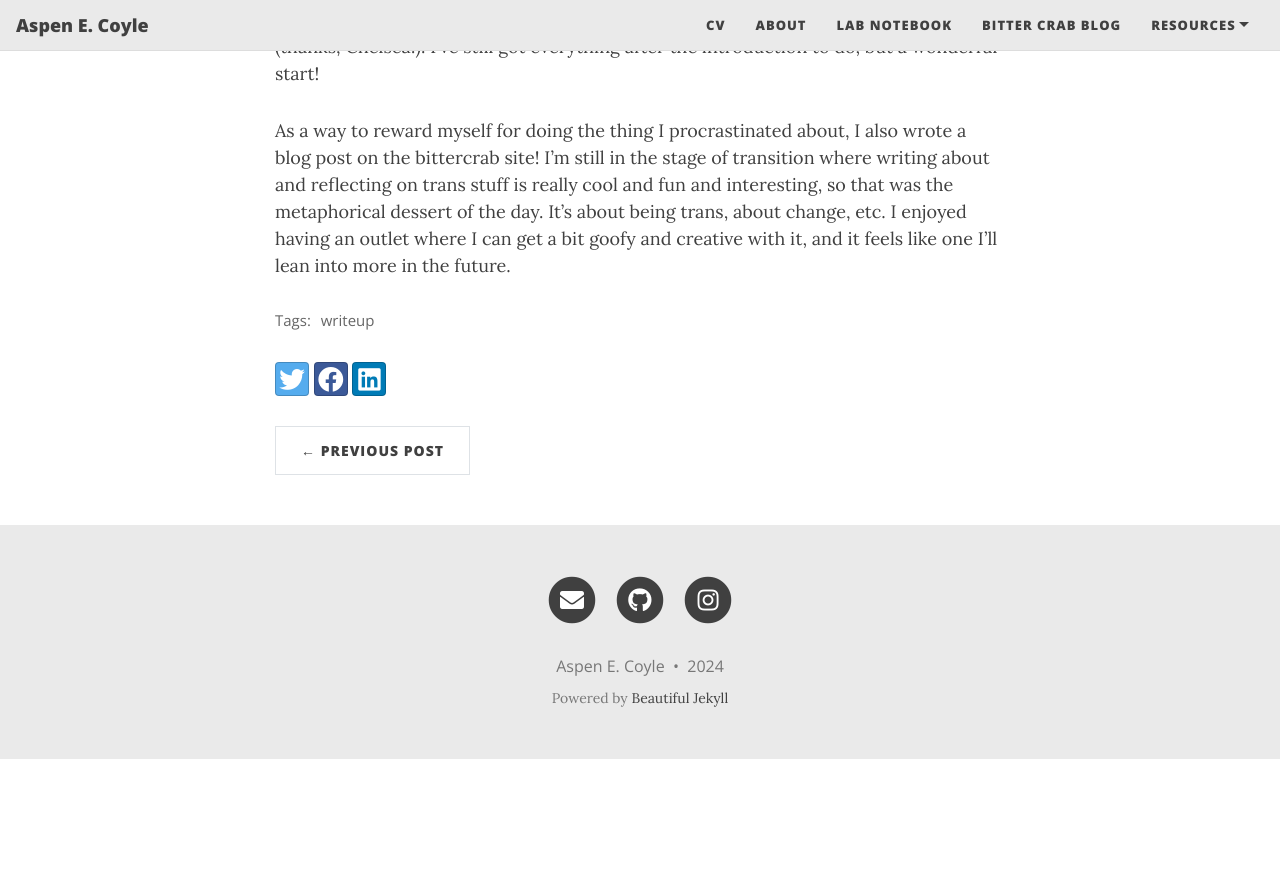
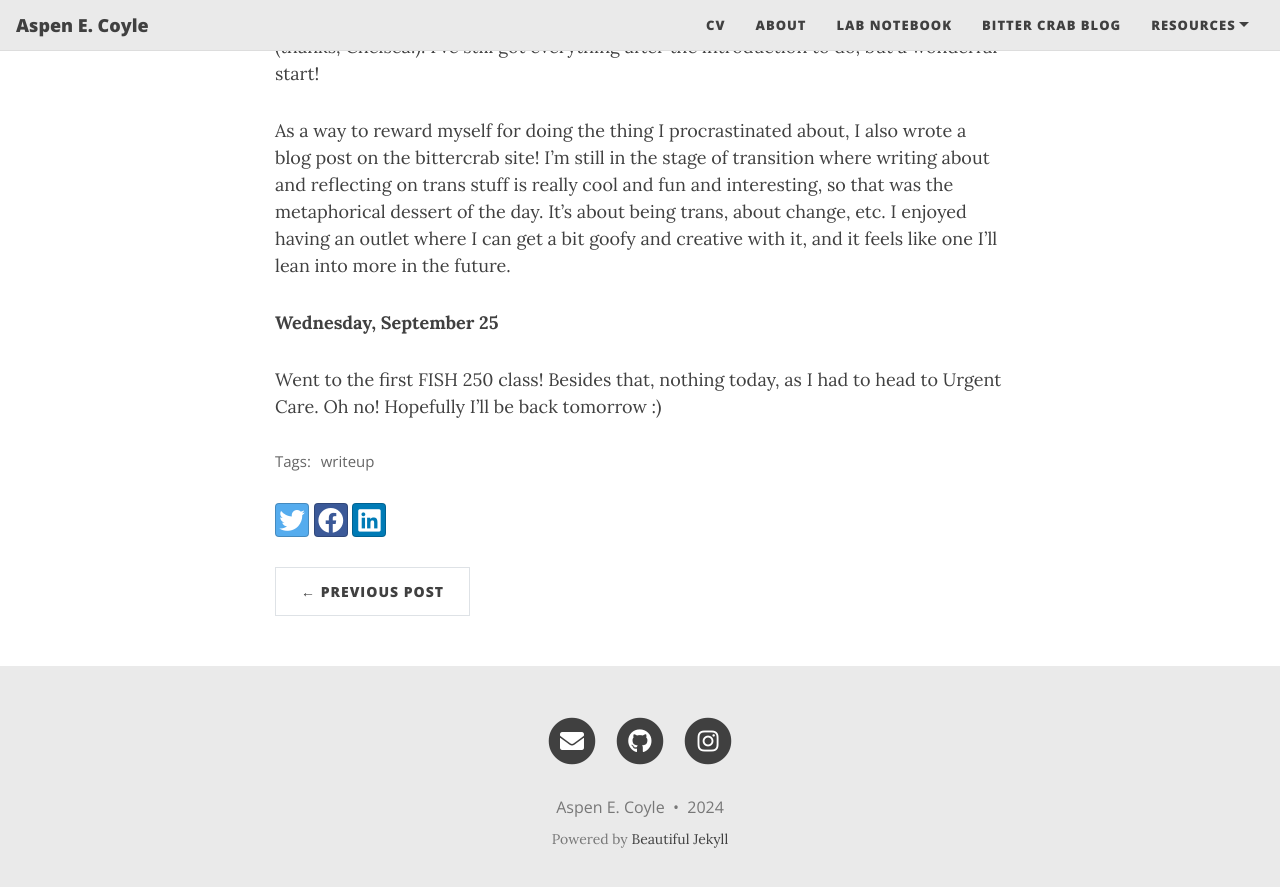
Before and after one commit to aspencoyle/aspencoyle.github.io, a Jekyll site: the page built from _posts/2024-09-18-September_posts.md, in a window 1280 px wide and 900 px high, scrolled down 2620 px. Shown: the top 887 px of the window. Built offline with Jekyll 4.4.1, drawn with Linux system fonts in a browser that asks for light colours; nearby versions of some CDN libraries; before the commit the page ends 3379 px from its top, so only the background shows below that.

Commit message:
notebook post

```diff
--- a/_posts/2024-09-18-September_posts.md
+++ b/_posts/2024-09-18-September_posts.md
@@ -54,3 +54,7 @@ Taking a half day today, as I've got some family stopping through while flying d
 Did some smallish updates to website formatting (just the html of the main page). I also finally did the thing I've been procrastinating about forever!! At the end of last quarter, Chelsea sent out a bunch of edits for my modeling paper. I'd been pushing it off, but finally started looking through them. In my non-scientific writing, I've found fully rewriting whatever I'm editing repeatedly to be a good way to sort out clumsy phrasing and locate potential issues. So I did that - rewrote the whole abstract and introduction. The abstract saw major changes, as I reduced the length down to about half its previous extent (now hovering below 250 words), but there were also substantial changes to the intro as well. As a paper, it feels a lot more intentional and focused (thanks, Chelsea!). I've still got everything after the introduction to do, but a wonderful start!
 
 As a way to reward myself for doing the thing I procrastinated about, I also wrote a blog post on the bittercrab site! I'm still in the stage of transition where writing about and reflecting on trans stuff is really cool and fun and interesting, so that was the metaphorical dessert of the day. It's about being trans, about change, etc. I enjoyed having an outlet where I can get a bit goofy and creative with it, and it feels like one I'll lean into more in the future.
+
+**Wednesday, September 25**
+
+Went to the first FISH 250 class! Besides that, nothing today, as I had to head to Urgent Care. Oh no! Hopefully I'll be back tomorrow :)
```
